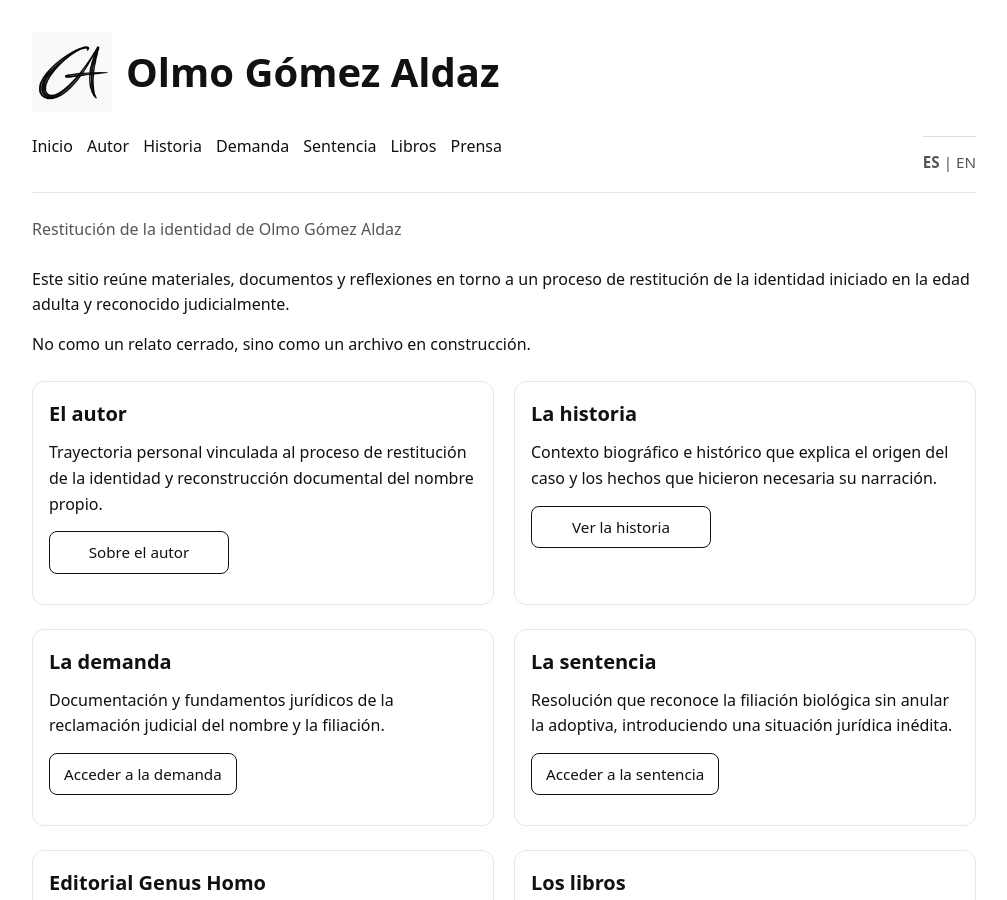
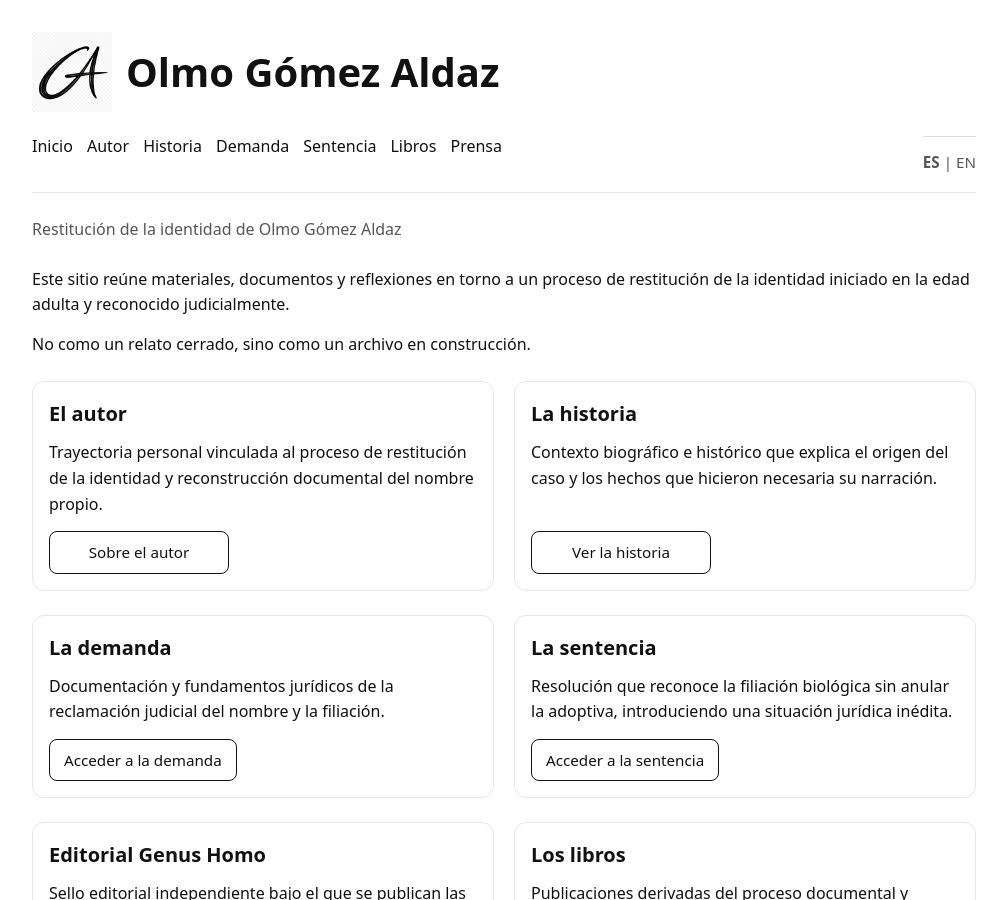
Before and after one commit to olmogaldaz/olmogaldaz.github.io, a Jekyll site: the page built from index.html, in a window 1280 px wide and 900 px high. Shown: the whole window, without its empty margins (136-1143 px from the left). Built offline with Jekyll 4.4.1, drawn with Linux system fonts in a browser that asks for light colours.

Commit message:
Update index.html

```diff
--- a/index.html
+++ b/index.html
@@ -30,7 +30,7 @@ description: Proyecto personal y documental sobre la restitución judicial de la
       <p>
         Trayectoria personal vinculada al proceso de restitución de la identidad y reconstrucción documental del nombre propio.
       </p>
-      <p>
+      <p class="card-cta">
         <a class="cta" href="/es/autor/">Sobre el autor</a>
       </p>
     </div>
@@ -40,7 +40,7 @@ description: Proyecto personal y documental sobre la restitución judicial de la
       <p>
         Contexto biográfico e histórico que explica el origen del caso y los hechos que hicieron necesaria su narración.
       </p>
-      <p>
+      <p class="card-cta">
         <a class="cta" href="/es/historia/">Ver la historia</a>
       </p>
     </div>
@@ -55,7 +55,7 @@ description: Proyecto personal y documental sobre la restitución judicial de la
       <p>
         Documentación y fundamentos jurídicos de la reclamación judicial del nombre y la filiación.
       </p>
-      <p>
+      <p class="card-cta">
         <a class="cta" href="/es/demanda/">Acceder a la demanda</a>
       </p>
     </div>
@@ -65,7 +65,7 @@ description: Proyecto personal y documental sobre la restitución judicial de la
       <p>
         Resolución que reconoce la filiación biológica sin anular la adoptiva, introduciendo una situación jurídica inédita.
       </p>
-      <p>
+      <p class="card-cta">
         <a class="cta" href="/es/sentencia/">Acceder a la sentencia</a>
       </p>
     </div>
@@ -90,7 +90,7 @@ description: Proyecto personal y documental sobre la restitución judicial de la
       <p>
         Publicaciones derivadas del proceso documental y judicial, en sus distintas ediciones y formatos.
       </p>
-      <p>
+      <p class="card-cta"><p>
         <a class="cta" href="/es/libros/">Ver los libros</a>
       </p>
     </div>
@@ -105,7 +105,7 @@ description: Proyecto personal y documental sobre la restitución judicial de la
       <p>
         Cobertura y análisis publicados en distintos medios sobre el caso y su evolución.
       </p>
-      <p>
+      <p class="card-cta">
         <a class="cta" href="/es/prensa/">Cobertura en medios</a>
       </p>
     </div>
@@ -115,7 +115,7 @@ description: Proyecto personal y documental sobre la restitución judicial de la
       <p>
         Relación estructurada y cronológica de apariciones en televisión, radio, prensa escrita y agencias.
       </p>
-      <p>
+      <p class="card-cta">
         <a class="cta" href="/es/dosier/">Ver dosier</a>
       </p>
     </div>
```
